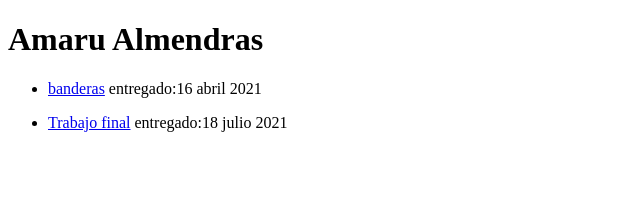
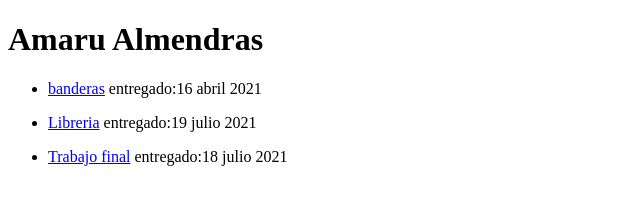
Before and after one commit to AmaruAlmendrasArellano/Entregas_Finales, a plain HTML site: page index.html in a window 1280 px wide. Shown: the whole page, without its empty margins (0-640 px from the left). Drawn offline with Linux system fonts and the light colour scheme.

Commit message:
Update index.html

```diff
--- a/index.html
+++ b/index.html
@@ -20,6 +20,15 @@
 
 <ul>
     <li>
+        <a href="flexbox/index.html">Libreria</a>
+        entregado:19 julio 2021
+   </li>
+
+</ul>
+
+
+<ul>
+    <li>
         <a href="pagina musica/index.html">Trabajo final</a>
         entregado:18 julio 2021
    </li>
```
